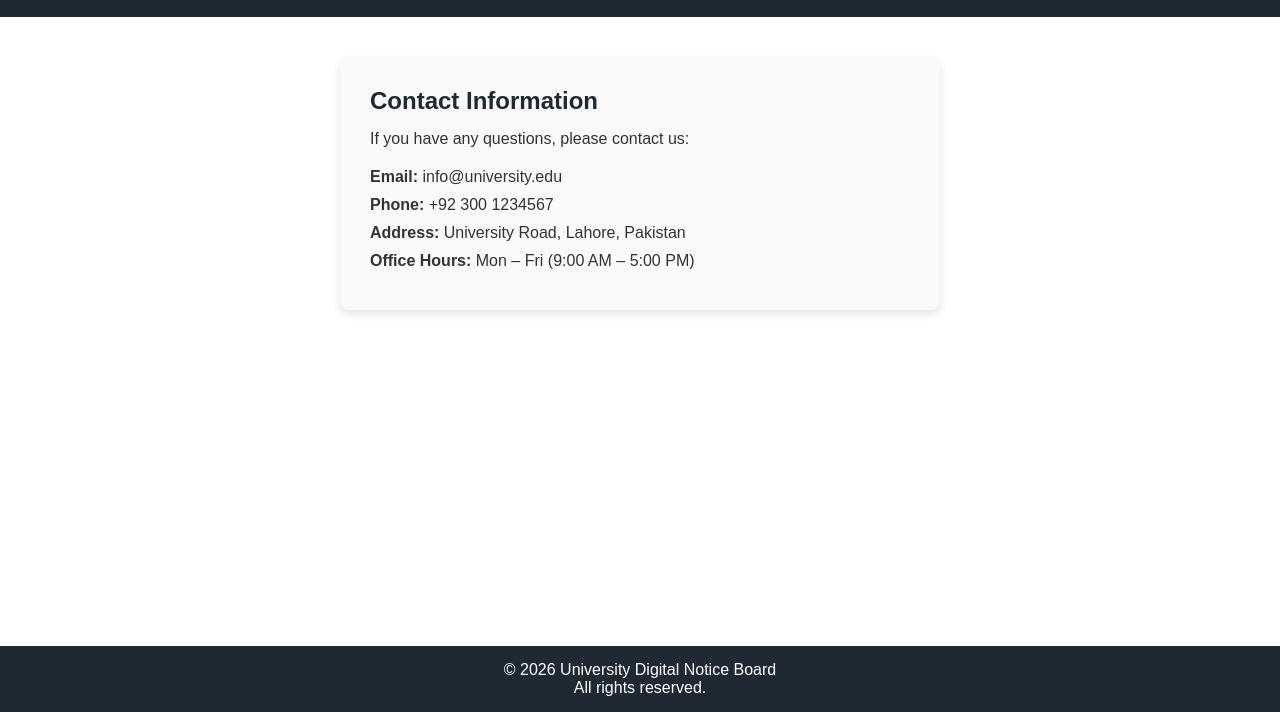
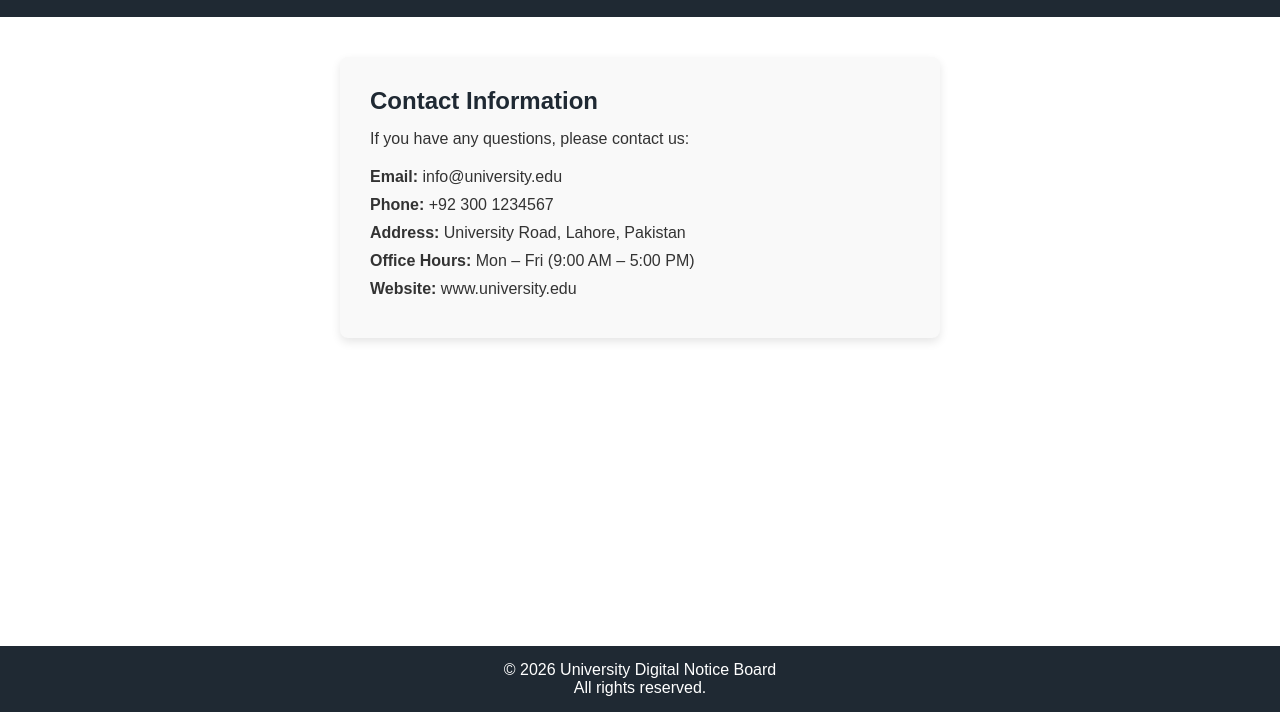
Before and after one commit to nooruliman0/uni-notice-board, a website: page src/contact.html in a window 1280 px wide. Shown: the part 88-800 px from the top of the page. Drawn offline with Linux system fonts and the light colour scheme.

Commit message:
Modified website info details

```diff
--- a/src/contact.html
+++ b/src/contact.html
@@ -36,9 +36,12 @@
       <li><strong>Phone:</strong> +92 300 1234567</li>
       <li><strong>Address:</strong> University Road, Lahore, Pakistan</li>
       <li><strong>Office Hours:</strong> Mon – Fri (9:00 AM – 5:00 PM)</li>
+      <li><strong>Website:</strong> www.university.edu</li>
     </ul>
   </section>
 </main>
+
+
 
   <footer class="main-footer">
     <p>© 2026 University Digital Notice Board</p>
```
Lines whose indentation alone changed are shown as unchanged.
